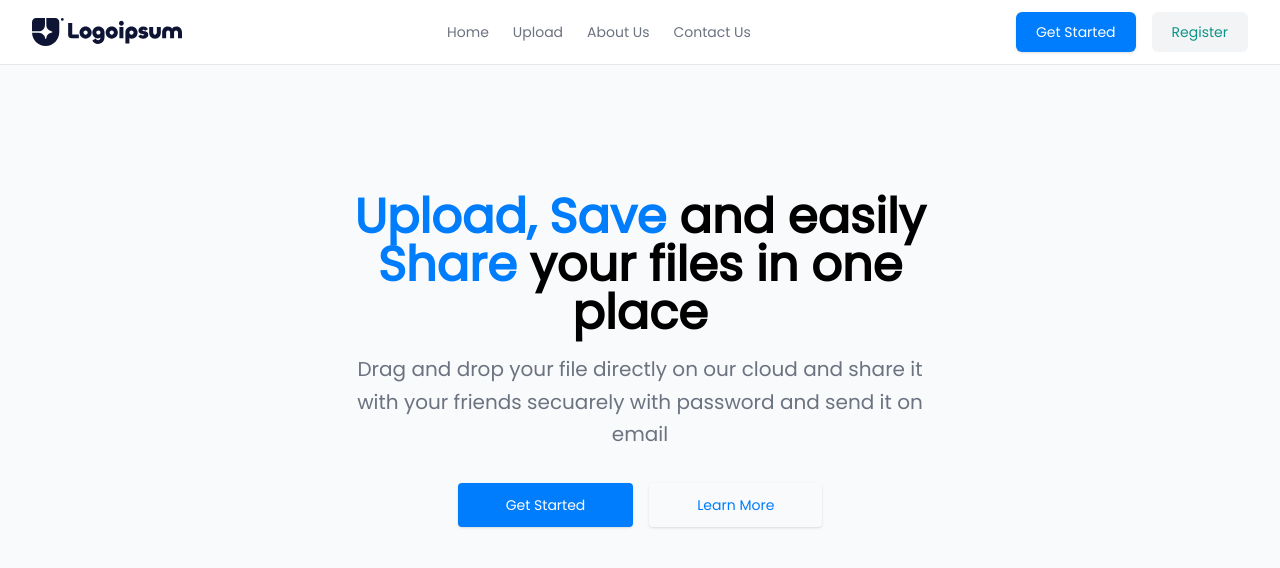
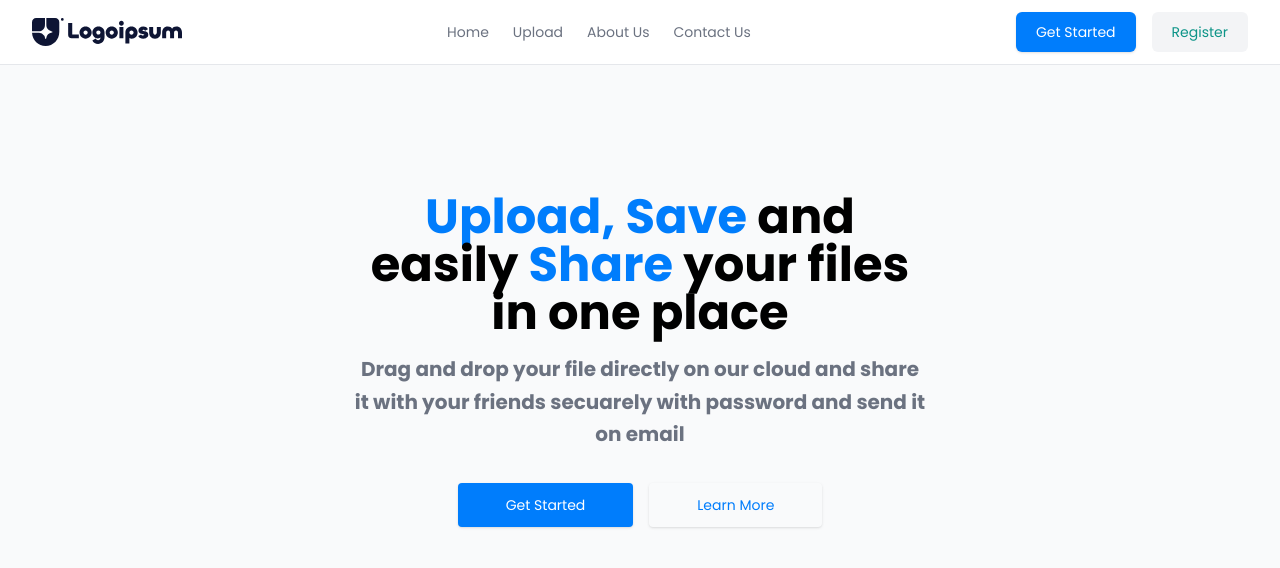
Before and after one commit to jorgecaballer0/next-file-sharing, a Next.js app: page / in a window 1280 px wide. Shown: the top 568 px of the page. Built offline with nearby package versions, Linux system fonts and the light colour scheme.

Commit message:
Dashboard inicio

```diff
--- /dev/null
+++ b/src/app/(dashboard)/(routes)/upload/page.jsx
@@ -0,0 +1,7 @@
+import React from "react";
+
+const Upload = () => {
+  return <div>Upload</div>;
+};
+
+export default Upload;
--- a/src/app/layout.jsx
+++ b/src/app/layout.jsx
@@ -1,7 +1,7 @@
 import { Poppins } from "next/font/google";
 import "./globals.css";
 
-const poppins = Poppins({ subsets: ["latin"], weight: "400" });
+const poppins = Poppins({ subsets: ["latin"], weight: ["700", "400"] });
 
 export const metadata = {
   title: "Next File Sharing",
--- a/src/components/Hero.jsx
+++ b/src/components/Hero.jsx
@@ -12,7 +12,7 @@ const Hero = () => {
               <span className="text-primary">Share</span> your files in one
               place
             </h1>
-            <p className="mt-4 text-gray-500 sm:text-xl/relaxed">
+            <p className="mt-4 font-bold text-gray-500 sm:text-xl/relaxed">
               {Constantes.desc}
             </p>
             <div className="flex flex-wrap justify-center gap-4 mt-8">
```
